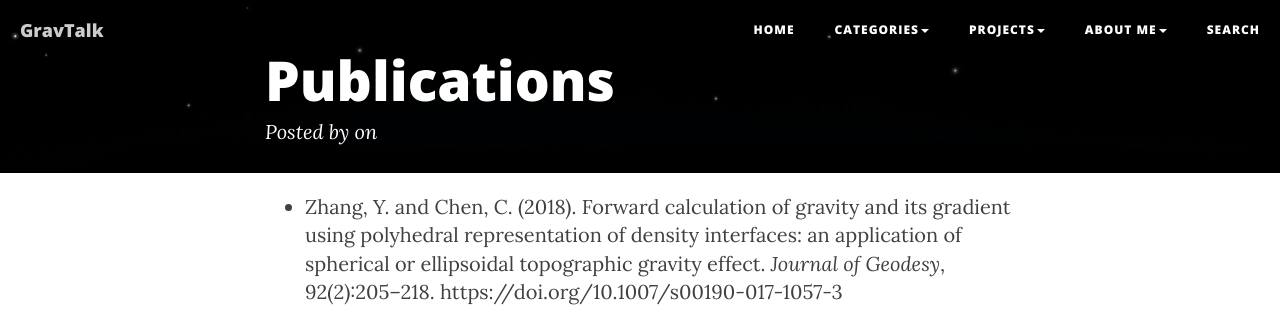
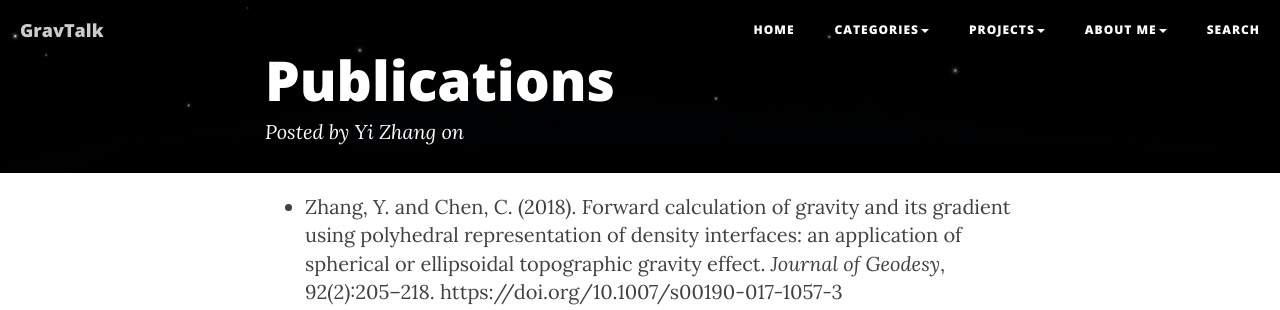
Before and after one commit to YiZhangCUG/YiZhangCUG.github.io, a Jekyll site: the page built from publications.md, in a window 1280 px wide. Shown: the top 310 px of the page. Built offline with Jekyll 4.4.1, drawn with Linux system fonts in a browser that asks for light colours; nearby versions of some CDN libraries; comment, search, counter and statistics services are not loaded.

Commit message:
Update publications.md

```diff
--- a/publications.md
+++ b/publications.md
@@ -1,6 +1,7 @@
 ---
 layout: post
 title: Publications
+author: Yi Zhang
 permalink: /publications/
 ---
 
```
